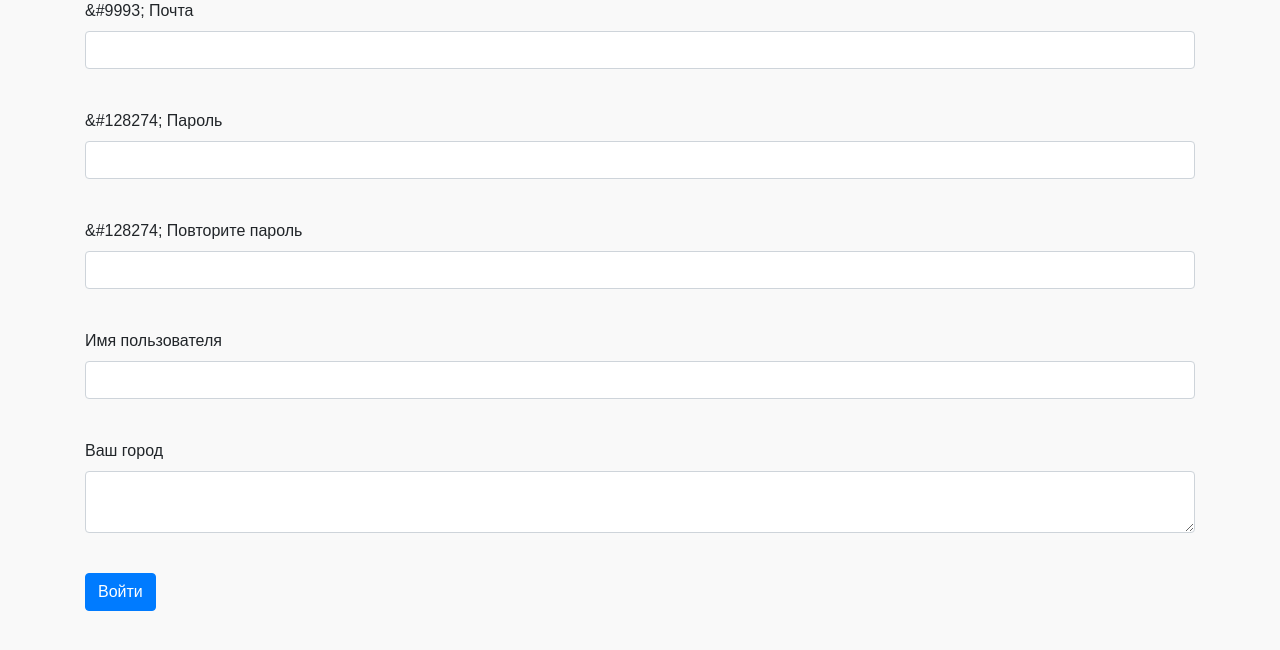
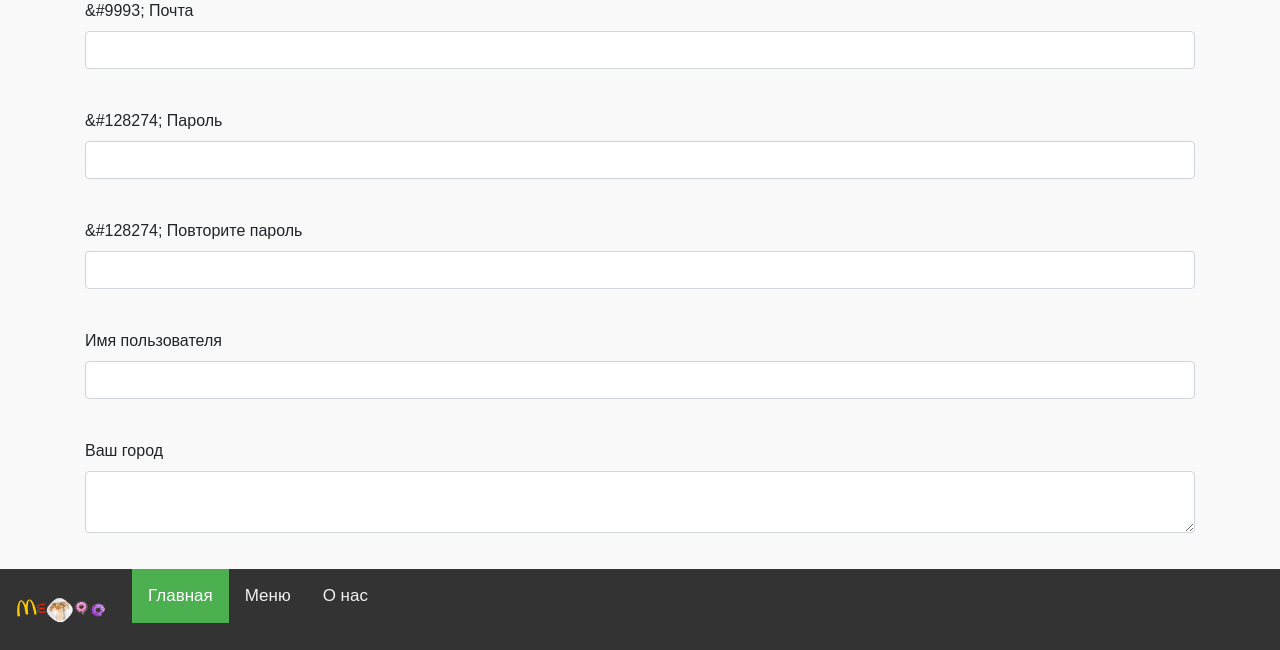
Before and after one commit to GrozaEddy/MeToo_origin, a Flask app: page /register in a window 1280 px wide. Shown: the part 150-800 px from the top of the page. Run offline with Flask 2, Linux system fonts and the light colour scheme; some libraries are stand-ins or nearby versions.

Commit message:
add down menu

```diff
--- a/templates/main.html
+++ b/templates/main.html
@@ -25,6 +25,34 @@
             text-align: center;
             padding: 14px 16px;
             text-decoration: none;
+        }
+
+        .navbar_bottom {
+              overflow: hidden;
+              background-color: #333;
+              position: fixed;
+              bottom: 0;
+              width: 100%;
+            }
+
+        .navbar_bottom a {
+              float: left;
+              display: block;
+              color: #f2f2f2;
+              text-align: center;
+              padding: 14px 16px;
+              text-decoration: none;
+              font-size: 17px;
+        }
+
+        .navbar_bottom a:hover {
+              background: #f1f1f1;
+              color: black;
+        }
+
+        .navbar_bottom a.active {
+              background-color: #4CAF50;
+              color: white;
         }
 
         .dropdown {
@@ -153,7 +181,14 @@
                 <a href="register">Регистрация</a>
             </div>
      {% endif %}
-
+ </div>
+ <div class="navbar_bottom">
+  <a class="picture" href="index">
+    <img src="static/img/MeToo.png" width="100" height="53">
+   </a>
+   <a class="active" href="index">Главная</a>
+   <a href="menu">Меню</a>
+   <a href="about">О нас</a>
  </div>
    <script
            src="https://ajax.googleapis.com/ajax/libs/jquery/2.1.4/jquery.min.js">
```
